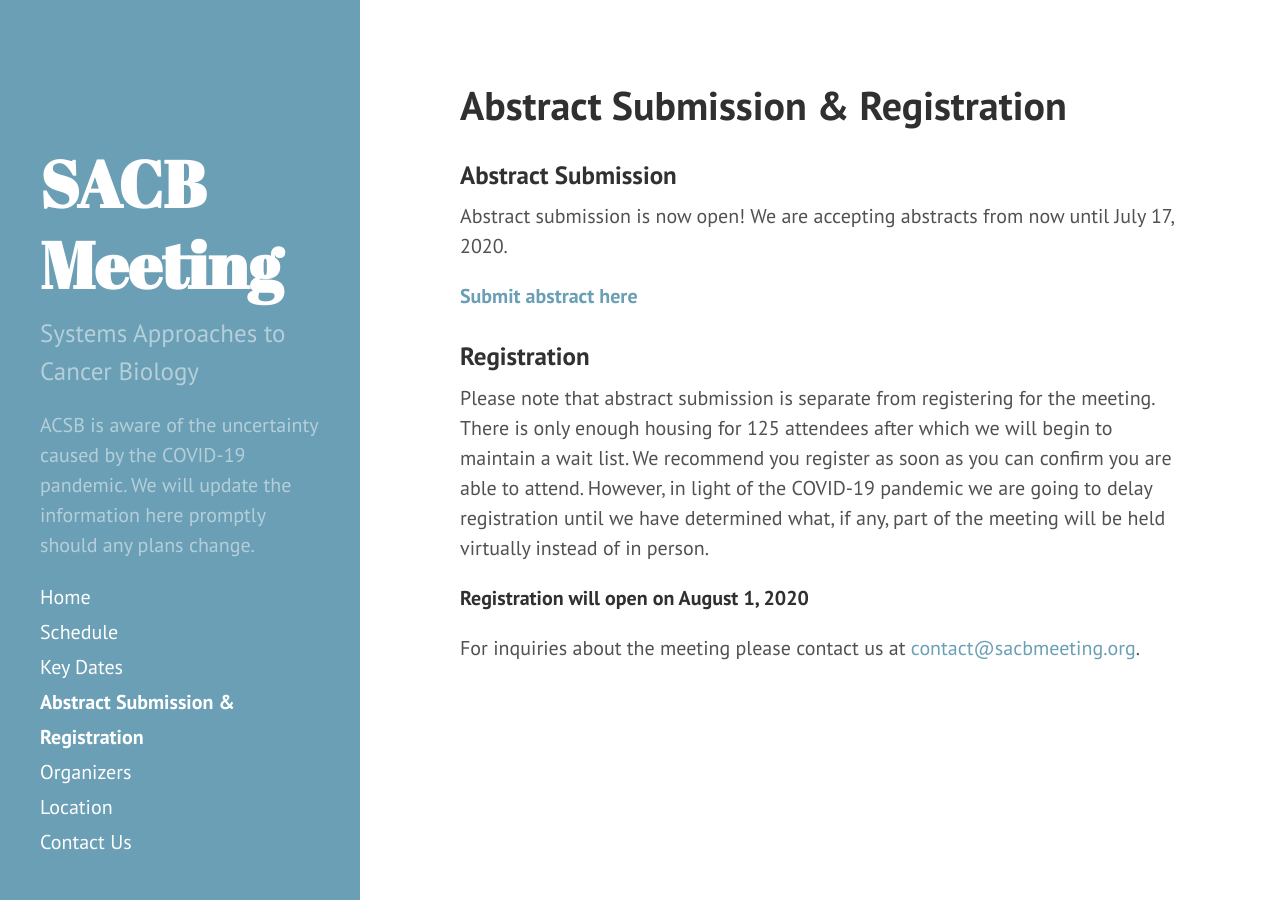
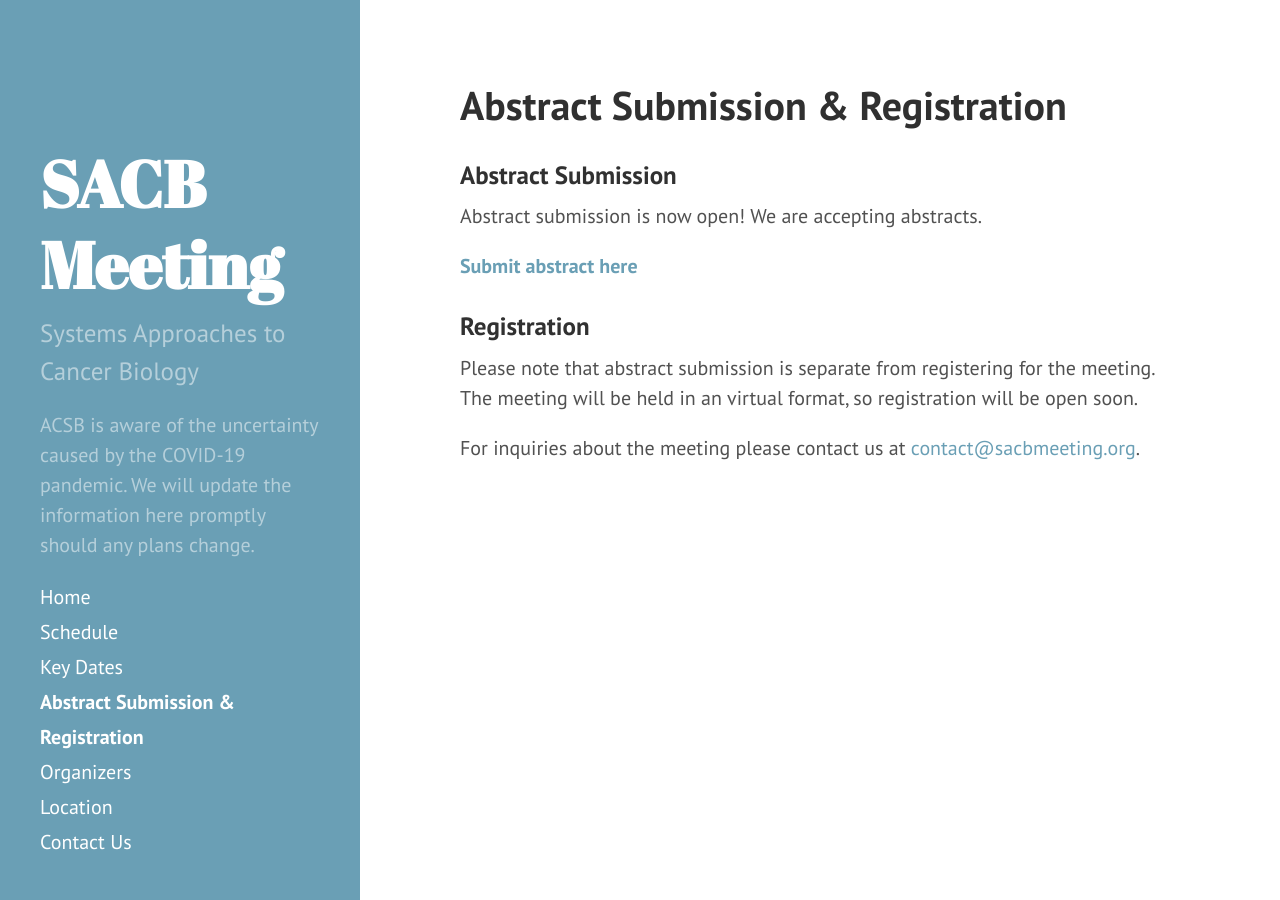
Before and after one commit to AECCSB/sacb-meeting, a Jekyll site: the page built from registration-abstract-submission.md, in a window 1280 px wide. Built offline with Jekyll 4.4.1, drawn with Linux system fonts in a browser that asks for light colours.

Commit message:
updated index for online format and remove keynotes

```diff
--- a/registration-abstract-submission.md
+++ b/registration-abstract-submission.md
@@ -5,14 +5,12 @@ layout: page
 
 ### Abstract Submission
 
-Abstract submission is now open! We are accepting abstracts from now until July 17, 2020.
+Abstract submission is now open! We are accepting abstracts.
 
 [**Submit abstract here**](https://docs.google.com/forms/d/e/1FAIpQLSe3buD1-0UJcw_5qmb0gzqjgGrh1U5rUOmxzODNmtThCzKvew/viewform)
 
 ### Registration
 
-Please note that abstract submission is separate from registering for the meeting. There is only enough housing for 125 attendees after which we will begin to maintain a wait list. We recommend you register as soon as you can confirm you are able to attend. However, in light of the COVID-19 pandemic we are going to delay registration until we have determined what, if any, part of the meeting will be held virtually instead of in person.
-
-**Registration will open on August 1, 2020**
+Please note that abstract submission is separate from registering for the meeting. The meeting will be held in an virtual format, so registration will be open soon.
 
 For inquiries about the meeting please contact us at [contact@sacbmeeting.org](mailto:contact@sacbmeeting.org).
```
